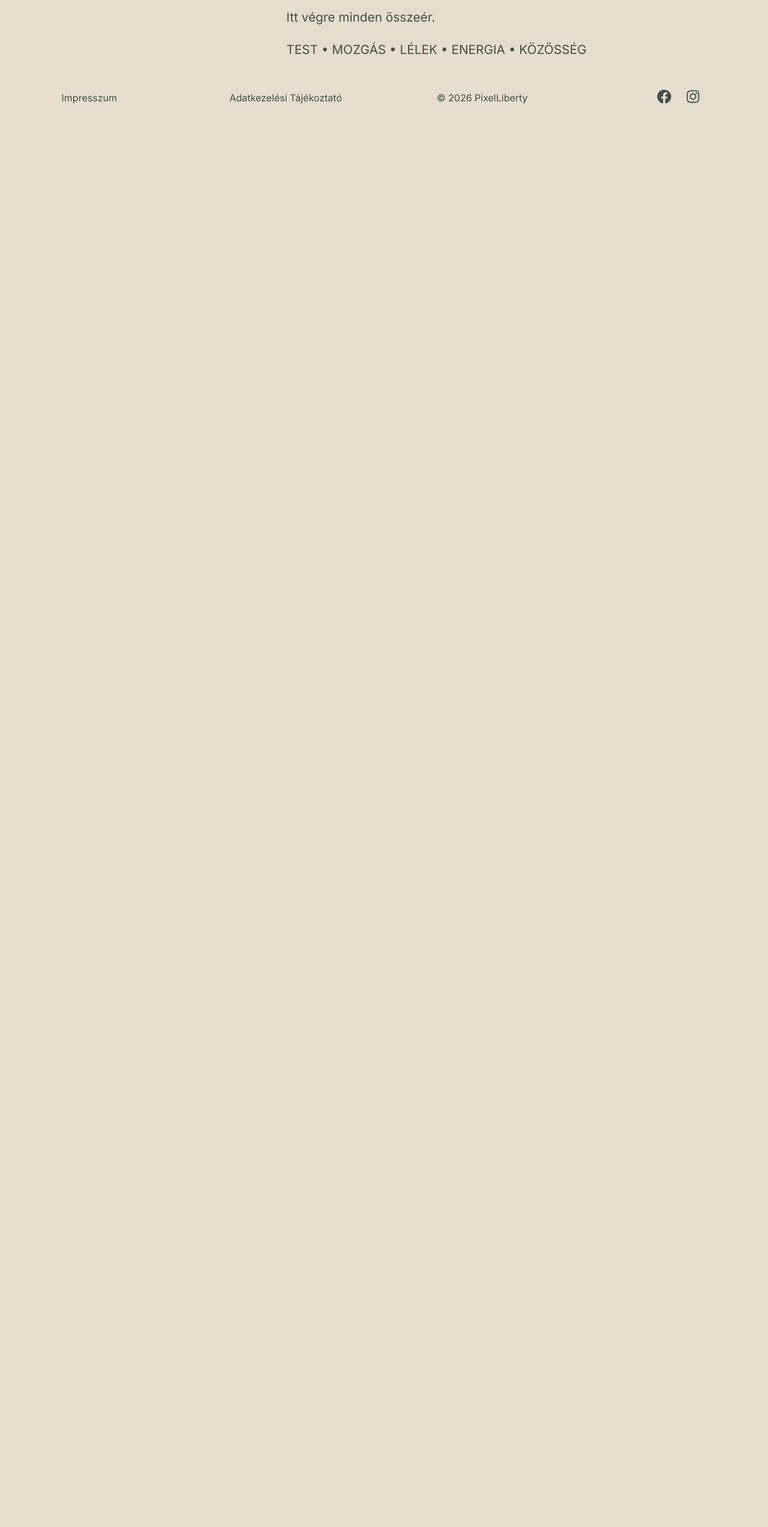
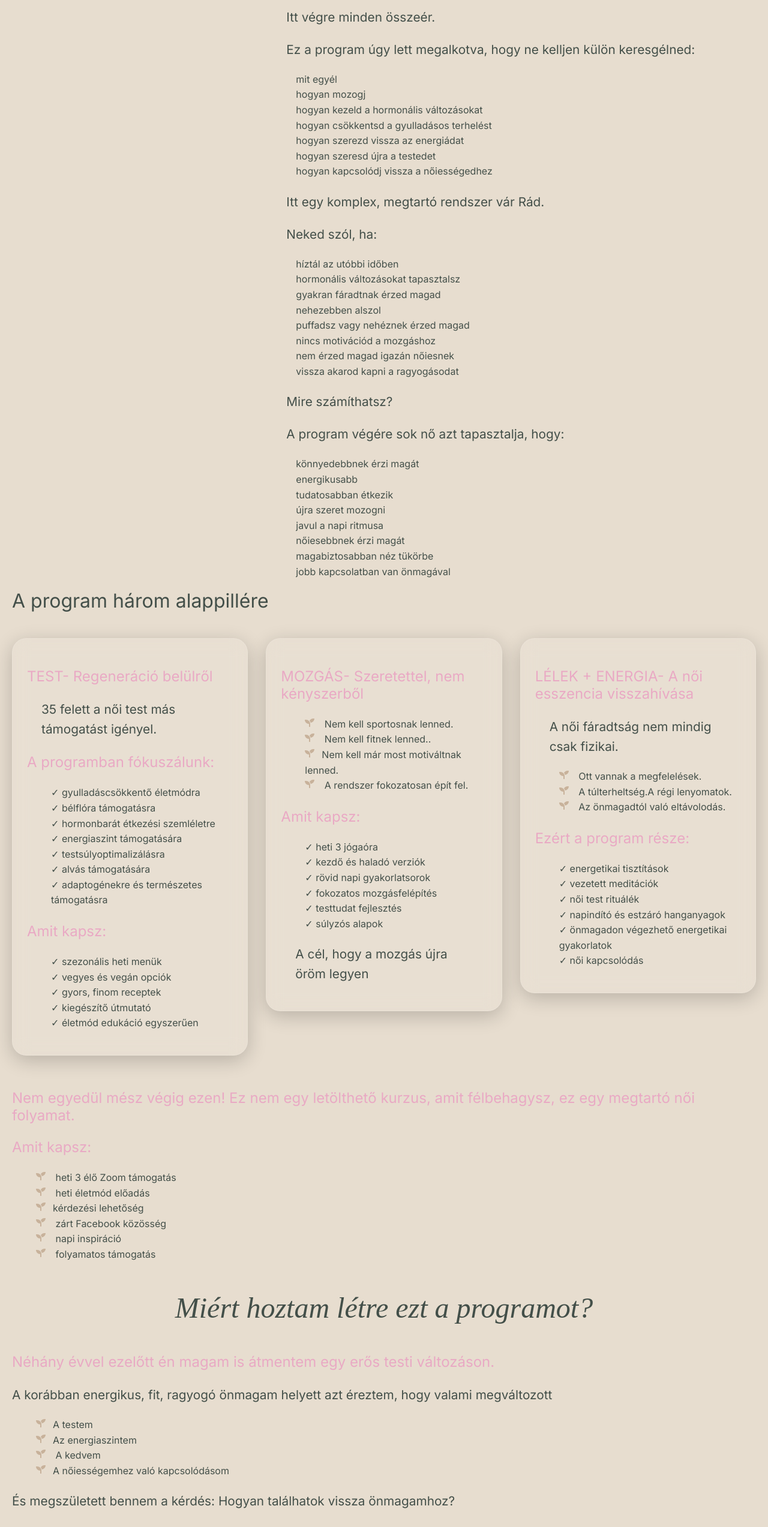
Before and after one commit to FlowWolfKft/KrisztinaZsovar, a React (Vite) app: page / in a window 1280 px wide. Shown: the part 1318-3864 px from the top of the page at 60% size. Before the commit the page ends 1491 px from the top, so only its background shows below. Built offline with nearby package versions, Linux system fonts and the light colour scheme.

Commit message:
Description, Prices és Whycreate kialakítása, szövegezés

```diff
--- a/src/components/Description.jsx
+++ b/src/components/Description.jsx
@@ -39,43 +39,214 @@ function Description() {
             önmagad, csak most szükséged van egy útra, ami visszavezet hozzá.
           </p>
           <p>Nem egy újabb diéta. Nem egy újabb kudarc.</p>
-          <p>A Női Esszencia nem egy sablonos életmódprogram.
-            Ez egy 8 hetes teljes női újrakalibrálás, ahol egyszerre támogatjuk</p>
+          <p>
+            A Női Esszencia nem egy sablonos életmódprogram. Ez egy 8 hetes
+            teljes női újrakalibrálás, ahol egyszerre támogatjuk
+          </p>
           <ul>
             <li>
-
-              <FaSeedling className="icon" />
-              a testedet
+              <FaSeedling className="icon" />a testedet
             </li>
             <li>
-
-              <FaSeedling className="icon" />az energiaszintedet
+              <FaSeedling className="icon" />
+              az energiaszintedet
             </li>
             <li>
-
               <FaSeedling className="icon" /> a hormonbarát életmódodat
             </li>
-              <li>
-
+            <li>
               <FaSeedling className="icon" />a mozgásodat
-            </li>  <li>
-
-              <FaSeedling className="icon" />  az önbizalmadat
-            </li>  <li>
-
+            </li>{" "}
+            <li>
+              <FaSeedling className="icon" /> az önbizalmadat
+            </li>{" "}
+            <li>
               <FaSeedling className="icon" /> a nőiességedet
-            </li>  <li>
-
-              <FaSeedling className="icon" /> a lelki és energetikai egyensúlyodat
+            </li>{" "}
+            <li>
+              <FaSeedling className="icon" /> a lelki és energetikai
+              egyensúlyodat
             </li>
           </ul>
           <p>
-           Mert a valódi változás nem csak a tányéron kezdődik. És nem csak a mérlegen látszik.
+            Mert a valódi változás nem csak a tányéron kezdődik. És nem csak a
+            mérlegen látszik.
           </p>
           <p>Itt végre minden összeér.</p>
-          <p>TEST • MOZGÁS • LÉLEK • ENERGIA • KÖZÖSSÉG</p>
 
+          <p>
+            Ez a program úgy lett megalkotva, hogy ne kelljen külön keresgélned:
+          </p>
+          <ul>
+            <li> mit egyél</li>
+            <li> hogyan mozogj</li>
+            <li> hogyan kezeld a hormonális változásokat</li>
+            <li> hogyan csökkentsd a gyulladásos terhelést</li>
+            <li> hogyan szerezd vissza az energiádat</li>
+            <li> hogyan szeresd újra a testedet</li>
+            <li> hogyan kapcsolódj vissza a nőiességedhez</li>
+          </ul>
+          <p>Itt egy komplex, megtartó rendszer vár Rád.</p>
+          <p>Neked szól, ha:</p>
+          <ul>
+            <li> híztál az utóbbi időben</li>
+            <li> hormonális változásokat tapasztalsz</li>
+            <li> gyakran fáradtnak érzed magad</li>
+            <li> nehezebben alszol</li>
+            <li> puffadsz vagy nehéznek érzed magad</li>
+            <li> nincs motivációd a mozgáshoz</li>
+            <li> nem érzed magad igazán nőiesnek</li>
+            <li> vissza akarod kapni a ragyogásodat</li>
+          </ul>
+          <p>Mire számíthatsz?</p>
+          <p>A program végére sok nő azt tapasztalja, hogy:</p>
+          <ul>
+            <li> könnyedebbnek érzi magát</li>
+            <li> energikusabb</li>
+            <li> tudatosabban étkezik</li>
+            <li> újra szeret mozogni</li>
+            <li> javul a napi ritmusa</li>
+            <li> nőiesebbnek érzi magát</li>
+            <li> magabiztosabban néz tükörbe</li>
+            <li> jobb kapcsolatban van önmagával</li>
+          </ul>
         </div>
+      </div>
+      <h2>A program három alappillére</h2>
+      <div className="column-3">
+        <div>
+          <div className="card">
+            <h3>TEST- Regeneráció belülről</h3>
+
+            <p>35 felett a női test más támogatást igényel.</p>
+
+            <div>
+              <div>
+                <h3>A programban fókuszálunk:</h3>
+
+                <ul>
+                  <li>✓ gyulladáscsökkentő életmódra</li>
+                  <li>✓ bélflóra támogatásra</li>
+                  <li>✓ hormonbarát étkezési szemléletre</li>
+                  <li>✓ energiaszint támogatására</li>
+                  <li>✓ testsúlyoptimalizálásra</li>
+                  <li>✓ alvás támogatására</li>
+                  <li>✓ adaptogénekre és természetes támogatásra</li>
+                </ul>
+              </div>
+
+              <div>
+                <h3>Amit kapsz:</h3>
+
+                <ul>
+                  <li>✓ szezonális heti menük</li>
+                  <li>✓ vegyes és vegán opciók</li>
+                  <li>✓ gyors, finom receptek</li>
+                  <li>✓ kiegészítő útmutató</li>
+                  <li>✓ életmód edukáció egyszerűen</li>
+                </ul>
+              </div>
+            </div>
+          </div>
+        </div>
+        <div>
+          <div className="card">
+            <h3> MOZGÁS- Szeretettel, nem kényszerből</h3>
+            <ul>
+              <li>
+                <FaSeedling className="icon" /> Nem kell sportosnak lenned.
+              </li>
+              <li>
+                <FaSeedling className="icon" /> Nem kell fitnek lenned..
+              </li>
+              <li>
+                <FaSeedling className="icon" />
+                Nem kell már most motiváltnak lenned.
+              </li>
+              <li>
+                <FaSeedling className="icon" /> A rendszer fokozatosan épít fel.
+              </li>
+            </ul>
+            <div>
+              <div>
+                <h3>Amit kapsz:</h3>
+
+                <ul>
+                  <li>✓ heti 3 jógaóra</li>
+                  <li>✓ kezdő és haladó verziók</li>
+                  <li>✓ rövid napi gyakorlatsorok</li>
+                  <li>✓ fokozatos mozgásfelépítés</li>
+                  <li>✓ testtudat fejlesztés</li>
+                  <li>✓ súlyzós alapok</li>
+                </ul>
+              </div>
+
+              <p>A cél, hogy a mozgás újra öröm legyen</p>
+            </div>
+          </div>
+        </div>
+        <div>
+          <div className="card">
+            <h3>LÉLEK + ENERGIA- A női esszencia visszahívása</h3>
+
+            <p>A női fáradtság nem mindig csak fizikai.</p>
+            <ul>
+              <li>
+                <FaSeedling className="icon" /> Ott vannak a megfelelések.
+              </li>
+              <li>
+                <FaSeedling className="icon" /> A túlterheltség.A régi
+                lenyomatok.
+              </li>
+              <li>
+                <FaSeedling className="icon" /> Az önmagadtól való eltávolodás.
+              </li>
+            </ul>
+            <div>
+              <div>
+                <h3>Ezért a program része:</h3>
+
+                <ul>
+                  <li>✓ energetikai tisztítások</li>
+                  <li>✓ vezetett meditációk</li>
+                  <li>✓ női test rituálék</li>
+                  <li>✓ napindító és estzáró hanganyagok</li>
+                  <li>✓ önmagadon végezhető energetikai gyakorlatok</li>
+                  <li>✓ női kapcsolódás</li>
+                </ul>
+              </div>
+            </div>
+          </div>
+        </div>
+      </div>
+      <div>
+        <h3>
+          Nem egyedül mész végig ezen! Ez nem egy letölthető kurzus, amit
+          félbehagysz, ez egy megtartó női folyamat.
+        </h3>
+
+        <h3> Amit kapsz:</h3>
+        <ul>
+          <li>
+            <FaSeedling className="icon" /> heti 3 élő Zoom támogatás
+          </li>
+          <li>
+            <FaSeedling className="icon" /> heti életmód előadás
+          </li>
+          <li>
+            <FaSeedling className="icon" />
+            kérdezési lehetőség
+          </li>
+          <li>
+            <FaSeedling className="icon" /> zárt Facebook közösség
+          </li>
+          <li>
+            <FaSeedling className="icon" /> napi inspiráció
+          </li>
+          <li>
+            <FaSeedling className="icon" /> folyamatos támogatás
+          </li>
+        </ul>
       </div>
     </div>
   );
--- /dev/null
+++ b/src/components/Prices.jsx
@@ -0,0 +1,38 @@
+import React from "react";
+import { Link } from "react-router-dom";
+import { FaSeedling } from "react-icons/fa";
+
+function Prices() {
+  return (
+    <div className="content-box">
+      <h1>Jelentkezés/ Árak</h1>
+      <p>
+        Kattints a jelentkezés gombra, add meg a Neved és az email címed, melyen
+        felvehetem Veled a kapcsolatot!
+      </p>
+      <ul>
+        <li>Early Bird június 14-ig: 110.000 Ft</li>
+        <li>Június 15-től: 160.000 Ft</li>
+        <li>Páros jelentkezés: 200.000 Ft / 2 fő</li>
+      </ul>
+      <Link to="/contact" className="contact-btn">
+        Jelentkezem!
+      </Link>
+      <p>
+        A helyek száma limitált! Ez nem automatizált kurzus, hanem személyes
+        támogatással kísért folyamat, a helyek száma korlátozott.
+      </p>
+      <p>Ha hívást érzel</p>
+      <ul>
+        <li>Lehet, hogy ez most nem csak egy program.</li>
+        <li>Hanem egy választás Önmagad mellett.</li>
+        <li>A nő mellett, aki még mindig benned él.</li>
+        <li>Aki ragyogni és mozogni akar.</li>
+        <li>Jól akarja érezni magát a testében.</li>
+        <li>Újra nő akar lenni.</li>
+      </ul>
+    </div>
+  );
+}
+
+export default Prices;
--- /dev/null
+++ b/src/components/WhyCreate.jsx
@@ -0,0 +1,50 @@
+import React from "react";
+import { Link } from "react-router-dom";
+import { FaSeedling } from "react-icons/fa";
+
+function WhyCreate() {
+  return (
+    <div className="content-box">
+      <h1>Miért hoztam létre ezt a programot?</h1>
+      <h3>
+        Néhány évvel ezelőtt én magam is átmentem egy erős testi változáson.
+      </h3>
+      <p>
+        A korábban energikus, fit, ragyogó önmagam helyett azt éreztem, hogy
+        valami megváltozott
+      </p>
+      <ul>
+        <li>
+          <FaSeedling className="icon" />A testem
+        </li>
+        <li>
+          <FaSeedling className="icon" />
+          Az energiaszintem
+        </li>
+        <li>
+          <FaSeedling className="icon" /> A kedvem
+        </li>
+        <li>
+          <FaSeedling className="icon" />A nőiességemhez való kapcsolódásom
+        </li>
+      </ul>
+      <p>
+        És megszületett bennem a kérdés: Hogyan találhatok vissza önmagamhoz?
+      </p>
+      <p>Ez indított el egy mély kutatásban:</p>
+
+      <ul>
+        <li>✓ női életmód</li>
+        <li>✓ táplálkozás</li>
+        <li>✓ regeneráció</li>
+        <li>✓ jóga</li>
+        <li>✓ hormonbarát szemlélet</li>
+        <li>✓ energetikai munka</li>
+        <li>✓ önszeretet</li>
+      </ul>
+      <h3>Így született meg a Női Esszencia.</h3>
+    </div>
+  );
+}
+
+export default WhyCreate;
--- a/src/pages/Home.jsx
+++ b/src/pages/Home.jsx
@@ -1,11 +1,15 @@
 import React from "react";
 import Hero from "../components/Hero";
 import Description from "../components/Description";
+import WhyCreate from "../components/WhyCreate";
+import Prices from "../components/Prices";
 function Home() {
   return (
     <>
       <Hero></Hero>
       <Description></Description>
+      <WhyCreate></WhyCreate>
+      <Prices></Prices>
     </>
   );
 }
--- a/src/style.css
+++ b/src/style.css
@@ -88,12 +88,11 @@ a:hover {
   flex-shrink: 0;
   margin-right: 12px;
 }
-/*..services-card {
-  /*background: var(--homok);
+.card {
+  background: var(--homok);
   border: 2px solid var(--homok);
   padding: 1.5rem;
   margin-bottom: 2rem;
-  color: var(--light-green);
   background: rgba(255, 255, 255, 0.08);
   backdrop-filter: blur(14px);
   -webkit-backdrop-filter: blur(14px);
@@ -102,10 +101,10 @@ a:hover {
   box-shadow: 0 8px 32px rgba(0, 0, 0, 0.2);
   transition: all 0.35s ease;
 }
-service-card:hover {
+.card:hover {
   transform: translateY(-8px);
 }
-.services-btn {
+/*.services-btn {
   display: inline-block;
   padding: 0.8rem;
   color: #fff;
@@ -124,12 +123,6 @@ service-card:hover {
   border-radius: 32px;
   transition: all 0.15s ease;
   transform: scale(1.1);
-}
-.price h3 {
-  color: var(--dark-pink);
-  font-weight: bold;
-  transition: transform 0.35s ease;
-  transform-origin: left center;
 }*/
 ul li {
   list-style: none;
```
